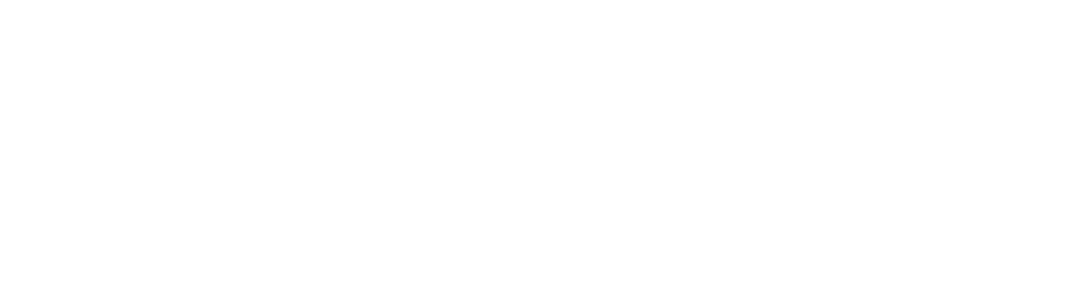
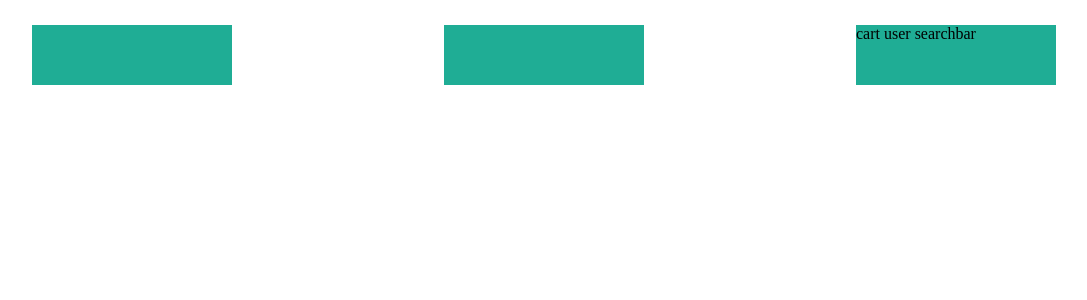
Before and after one commit to cerry24/proj-html-vuejs, a Vue app: page / in a window 1280 px wide. Shown: the top 300 px of the page, without its empty margins (96-1183 px from the left). Built offline with nearby package versions, Linux system fonts and the light colour scheme.

Commit message:
implement AppHeader raw structure

```diff
--- a/src/App.vue
+++ b/src/App.vue
@@ -13,7 +13,17 @@
 </script>
 
 <template>
+  <header>
+    <AppHeader />
+  </header>
 
+  <main>
+    <AppMain />
+  </main>
+
+  <footer>
+    <AppFooter />
+  </footer>
 </template>
 
 <style lang="scss">
--- a/src/components/AppHeader.vue
+++ b/src/components/AppHeader.vue
@@ -5,11 +5,38 @@
 </script>
 
 <template>
-    <div>
+    <div class="header-container">
+        <nav class="main-nav">
+            <div class="menu">
+                <ul>
 
+                </ul>
+            </div> <!--menu to navigate thru the website-->
+
+            <div class="logo">
+
+            </div> <!--logo of the company-->
+
+            <div class="user-area">
+                cart user searchbar
+            </div> <!--user searchbar, access to shooping cart & private user area-->
+        </nav>
     </div>
 </template>
 
 <style lang="scss" scoped>
+@use '../styles/partials/variables' as *;
 
+.main-nav {
+    display: flex;
+    justify-content: space-between;
+}
+
+.menu,
+.logo,
+.user-area {
+    width: 200px;
+    height: 60px;
+    background-color: $secondary-multi-color;
+}
 </style>
--- a/src/styles/general.scss
+++ b/src/styles/general.scss
@@ -0,0 +1,13 @@
+@use './partials/variables' as *;
+
+* {
+    padding: 0;
+    margin: 0;
+    box-sizing: border-box;
+}
+
+.header-container {
+    width: 80%;
+    background-color: $main-multi-color;
+    margin: 25px auto;
+}
```
